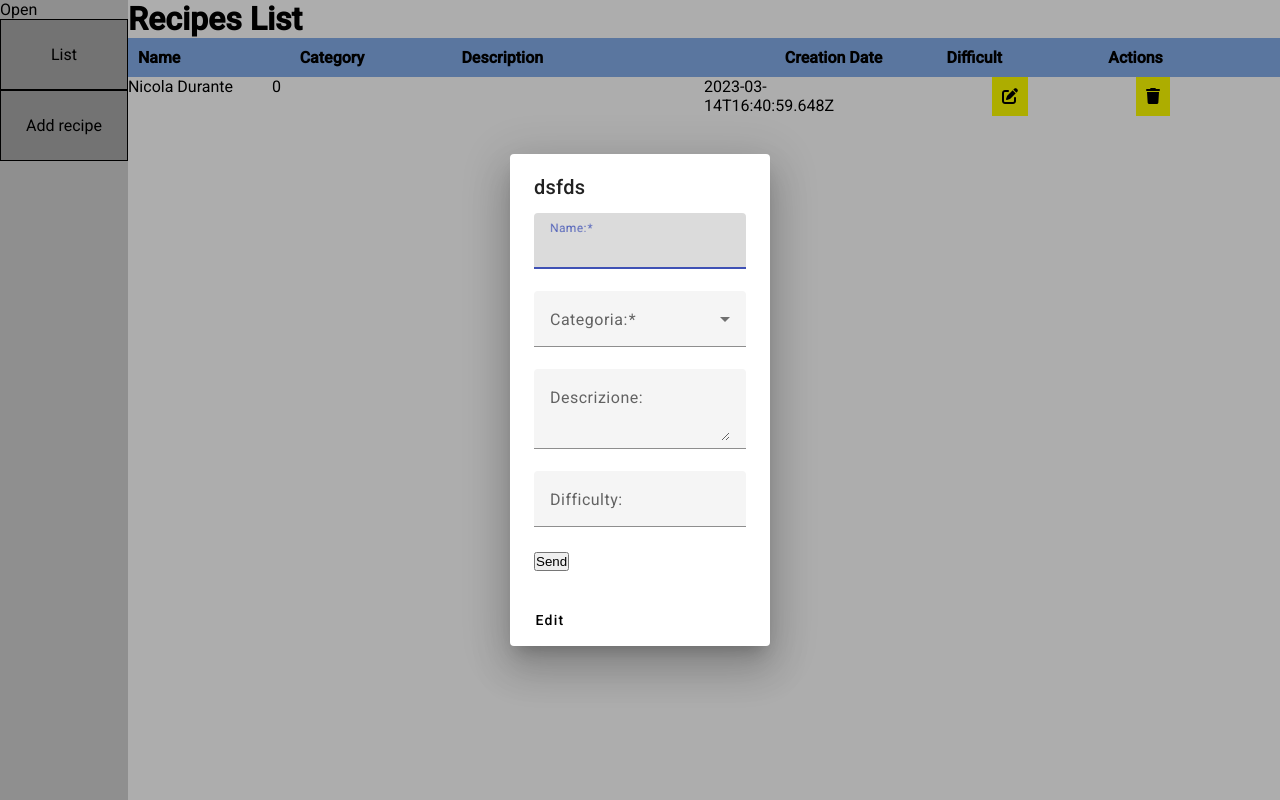
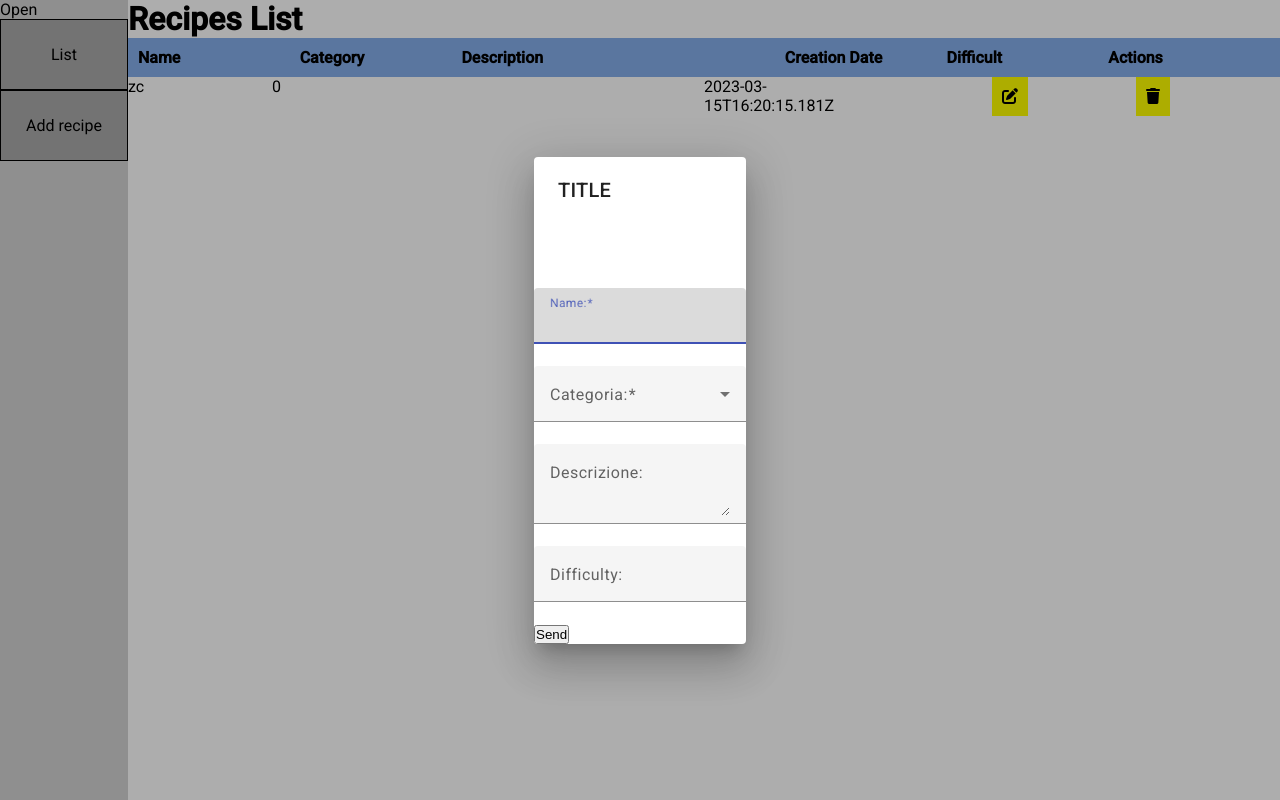
Before and after one commit to ndurante90/recipes-app, an Angular app: page /list in a window 1280 px wide. Both pictures are taken after a click on the link 1009 px from the left and 96 px from the top of the page. Built offline with nearby package versions, Linux system fonts and the light colour scheme; data requests are answered from the project's data file.

Commit message:
Improvements on dialog-system

```diff
--- a/src/app/components/add-recipe/add-recipe.component.ts
+++ b/src/app/components/add-recipe/add-recipe.component.ts
@@ -1,4 +1,4 @@
-import { Component } from '@angular/core';
+import { Component, Input, OnInit } from '@angular/core';
 import { FormControl, FormGroup, ReactiveFormsModule } from '@angular/forms';
 import RecipeCategory from 'src/app/model/recipe-category';
 import { Validators } from '@angular/forms';
@@ -17,7 +17,11 @@ import { MatSelectModule } from '@angular/material/select';
   styleUrls: ['./add-recipe.component.css']
 })
 
-export class AddRecipeComponent {
+export class AddRecipeComponent implements OnInit {
+
+  //this might be inserted in a superclass<T>, so then I can extend each
+  //class and I have the same input "value"
+  @Input() value: Recipe | undefined;
 
   form: FormGroup;
   categories: RecipeCategory[] | undefined;
@@ -43,6 +47,10 @@ export class AddRecipeComponent {
     );
   }
 
+  ngOnInit(): void {
+     console.log(this.value);
+  }
+
   get Name() { return this.form.get('name'); }
 
   get Category() { return this.form.get('category'); }
--- a/src/app/components/recipes-list/recipes-list.component.ts
+++ b/src/app/components/recipes-list/recipes-list.component.ts
@@ -1,9 +1,11 @@
 import { Component, Input, OnInit } from '@angular/core';
 import { MatDialog } from '@angular/material/dialog';
 import { from, Observable, of } from 'rxjs';
+import { DialogActions } from 'src/app/model/dialog-data';
 import { DialogsService } from 'src/app/services/dialogs.service';
 import { RecipesService } from 'src/app/services/recipes.service';
 import { ConfirmationDialogComponent } from 'src/app/shared/components/confirmation-dialog/confirmation-dialog.component';
+import { AddRecipeComponent } from '../../../app/components/add-recipe/add-recipe.component';
 import { Recipe } from '../../model/recipes';
 
 @Component({
@@ -13,6 +15,8 @@ import { Recipe } from '../../model/recipes';
 })
 export class RecipesListComponent implements OnInit {
   recipes : Recipe[] | undefined;
+
+
   private editRecipe$
   = from(import('../../../app/components/add-recipe/add-recipe.component').then(component => component.AddRecipeComponent));
 
@@ -26,7 +30,16 @@ export class RecipesListComponent implements OnInit {
   }
 
   openDeleteDialog(id: string): void {
-    const dialogRef = this.dialogsService.openDialog(undefined,
+    const actions: DialogActions[] = [
+      { label: 'Modifica', action: () => { return this.deleteItem(id) }, closeDialog: true }
+    ];
+
+    const dialogRef = this.dialogsService.openDialog(undefined, { content: "Are you sure you want to delete this item?" }, actions);
+
+    dialogRef.afterClosed().subscribe(result => {
+      this.recipes = this.recipes?.filter(recipe => recipe.id != id);
+    });
+    /*const dialogRef = this.dialogsService.openDialog(undefined,
                        { content: 'Are you sure you want to delete this item?'},
                        [
                           {
@@ -42,12 +55,14 @@ export class RecipesListComponent implements OnInit {
       data => {
          this.recipes = this.recipes?.filter(recipe => recipe.id != id);
       }
-    );
+    );*/
 
   }
 
-  editRecipe(id: string){
-    const dialogRef = this.dialogsService.openDialog(this.editRecipe$,
+  editRecipe(id: string) {
+    const componentType = AddRecipeComponent;
+    this.dialogsService.openDialog(componentType, { name: "prova" } as Recipe);
+    /*const dialogRef = this.dialogsService.openDialog(this.editRecipe$,
       undefined,
       [
        {
@@ -58,7 +73,7 @@ export class RecipesListComponent implements OnInit {
          closeDialog: true
         }
      ]
-      );
+      );*/
   }
 
   deleteItem(id: string): Observable<any> {
--- a/src/app/model/dialog-data.ts
+++ b/src/app/model/dialog-data.ts
@@ -1,7 +1,8 @@
+import { ComponentType } from "@angular/cdk/portal";
 import { Observable } from "rxjs";
 
 export interface DialogActions {
-    name: string;
+    label: string;
     action: () => any;
     //if closeDialog is true, the action is executed and if all is ok the dialog closes
     //otherwise dialog still be opened
@@ -13,8 +14,8 @@ export interface DialogOptions {
   content: string;
 }
 
-export interface DialogData {
-   component$?: Observable<any>;
+export interface DialogData<T> {
+   componentType: ComponentType<T>;
    dialogOptions?: DialogOptions;
    dialogActions?: DialogActions[];
 }
--- a/src/app/services/dialogs.service.ts
+++ b/src/app/services/dialogs.service.ts
@@ -1,6 +1,7 @@
 import { DialogRef } from '@angular/cdk/dialog';
+import { ComponentType } from '@angular/cdk/portal';
 import { Injectable } from '@angular/core';
-import { MatDialog, MatDialogRef } from '@angular/material/dialog';
+import { MatDialog, MatDialogConfig, MatDialogRef } from '@angular/material/dialog';
 import { Observable } from 'rxjs';
 import { DialogActions, DialogData, DialogOptions } from '../model/dialog-data';
 import { ConfirmationDialogComponent } from '../shared/components/confirmation-dialog/confirmation-dialog.component';
@@ -12,34 +13,32 @@ export class DialogsService {
 
   constructor(private dialog: MatDialog) { }
 
-  public openDialog(dynamicComponents$?: Observable<any>, options?: DialogOptions, actions?: DialogActions[]): MatDialogRef<ConfirmationDialogComponent, DialogData> {
+  public openDialog<T>(componentType?: ComponentType<T>, value?: any, actions?: DialogActions[]): MatDialogRef<ConfirmationDialogComponent> {
 
-    let dynamicContent: any = dynamicComponents$;
+    const config = new MatDialogConfig();
 
-    const dialogData: DialogData = { component$: dynamicContent, dialogOptions: options, dialogActions: actions  };
+    config.data = {};
 
-    const dialogRef = this.dialog.open(ConfirmationDialogComponent, { data: dialogData});
+    if(componentType){
+      config.data.componentType = componentType;
+    }
 
-    this.registerActions(dialogRef);
+    config.data.value = value;
+
+    config.data.actions = actions;
+
+    //const dialogData: DialogData<T> = { componentType: componentType, dialogOptions: options, dialogActions: actions  };
+
+    const dialogRef = this.dialog.open(ConfirmationDialogComponent, config);
 
     return dialogRef;
 
   }
 
 
-  public registerActions(dialogRef: MatDialogRef<ConfirmationDialogComponent, DialogData>) {
-    /*dialogRef.afterClosed().subscribe(
-      data => {
-        console.log('here');
-        if(data. == 'delete'){
-           this.deleteItem(id);
-        }
-      }
-    )*/
-  }
 
 
-  public closeDialog(dialogRef: MatDialogRef<ConfirmationDialogComponent, DialogData>) {
+  public closeDialog<T>(dialogRef: MatDialogRef<ConfirmationDialogComponent, DialogData<T>>) {
      dialogRef.close();
   }
 
--- a/src/app/shared/components/confirmation-dialog/confirmation-dialog.component.html
+++ b/src/app/shared/components/confirmation-dialog/confirmation-dialog.component.html
@@ -1,23 +1,18 @@
-<h2 mat-dialog-title>dsfds</h2>
+<h2 mat-dialog-title>TITLE</h2>
 <div mat-dialog-content>
-  <div *ngIf="data.component$!=undefined">
-      <!-- Are you sure you want to delete this item? -->
+  <ng-container #container></ng-container>
+  <ng-container *ngIf="data.value.content as content">
+      {{content}}
+  </ng-container>
+  <!-- <div *ngIf="data.component$!=undefined">
       <ng-container *ngComponentOutlet="data.component$ | async">
 
       </ng-container>
   </div>
   <div *ngIf="data.component$ == undefined">
     {{data.dialogOptions?.content}}
-  </div>
+  </div> -->
 </div>
 <mat-dialog-actions>
-  <button mat-button *ngFor="let action of this.data.dialogActions" (click)="handleAction(action)">{{action.name}}</button>
+  <button mat-button *ngFor="let action of data.actions" (click)="handleAction(action)">{{action.label}}</button>
 </mat-dialog-actions>
-<!--
-<mat-dialog-actions>
-  <button mat-button mat-dialog-close>Cancel</button>
-
-  <button mat-button (click)="closeDialog()">Delete</button>
-</mat-dialog-actions>
-
--->
--- a/src/app/shared/components/confirmation-dialog/confirmation-dialog.component.ts
+++ b/src/app/shared/components/confirmation-dialog/confirmation-dialog.component.ts
@@ -1,4 +1,4 @@
-import { Component, Inject } from '@angular/core';
+import { Component, ComponentFactoryResolver, Inject, Input, OnInit, Type, ViewContainerRef } from '@angular/core';
 import { MatDialogRef, MAT_DIALOG_DATA } from '@angular/material/dialog';
 import { DialogActions, DialogData } from 'src/app/model/dialog-data';
 
@@ -9,11 +9,27 @@ import { DialogActions, DialogData } from 'src/app/model/dialog-data';
 })
 
 /** Component that display a dialog and performed or not an action */
-export class ConfirmationDialogComponent  {
-  constructor(public dialogRef: MatDialogRef<ConfirmationDialogComponent>,
-              @Inject(MAT_DIALOG_DATA) public data: DialogData)
+export class ConfirmationDialogComponent implements OnInit  {
+
+ // @Input() componentType: Type<any> | undefined;
+
+ componentType: Type<any> | undefined;
+  constructor(
+    private dialog: MatDialogRef<ConfirmationDialogComponent>,
+    private viewContainerRef: ViewContainerRef,
+    @Inject(MAT_DIALOG_DATA) public data: { componentType: Type<any>, value: any, actions?: DialogActions[] }
+    )
   {
+    this.componentType = data.componentType;
+  }
 
+  ngOnInit(): void {
+    // Load and render the content component
+    if(this.componentType){
+      //const componentFactory = this.resolver.resolveComponentFactory(this.componentType);
+      const componentRef = this.viewContainerRef.createComponent(this.componentType);
+      componentRef.instance.value = this.data.value;
+    }
   }
 
   handleAction(dialogAction: DialogActions){
@@ -25,7 +41,7 @@ export class ConfirmationDialogComponent  {
         alert('Operazione completata');
 
         if(dialogAction.closeDialog) {
-          this.dialogRef.close();
+          this.dialog.close();
         }
       },
       (err: any) => console.log(err)
--- a/src/data/recipes.json
+++ b/src/data/recipes.json
@@ -1,12 +1,12 @@
 {
   "recipes": [
     {
-      "creationDate": "2023-03-14T16:40:59.648Z",
-      "name": "Nicola Durante",
+      "creationDate": "2023-03-15T16:20:15.181Z",
+      "name": "zc",
       "category": 0,
       "description": "",
       "difficult": "",
-      "id": 2
+      "id": 1
     }
   ]
 }
```
